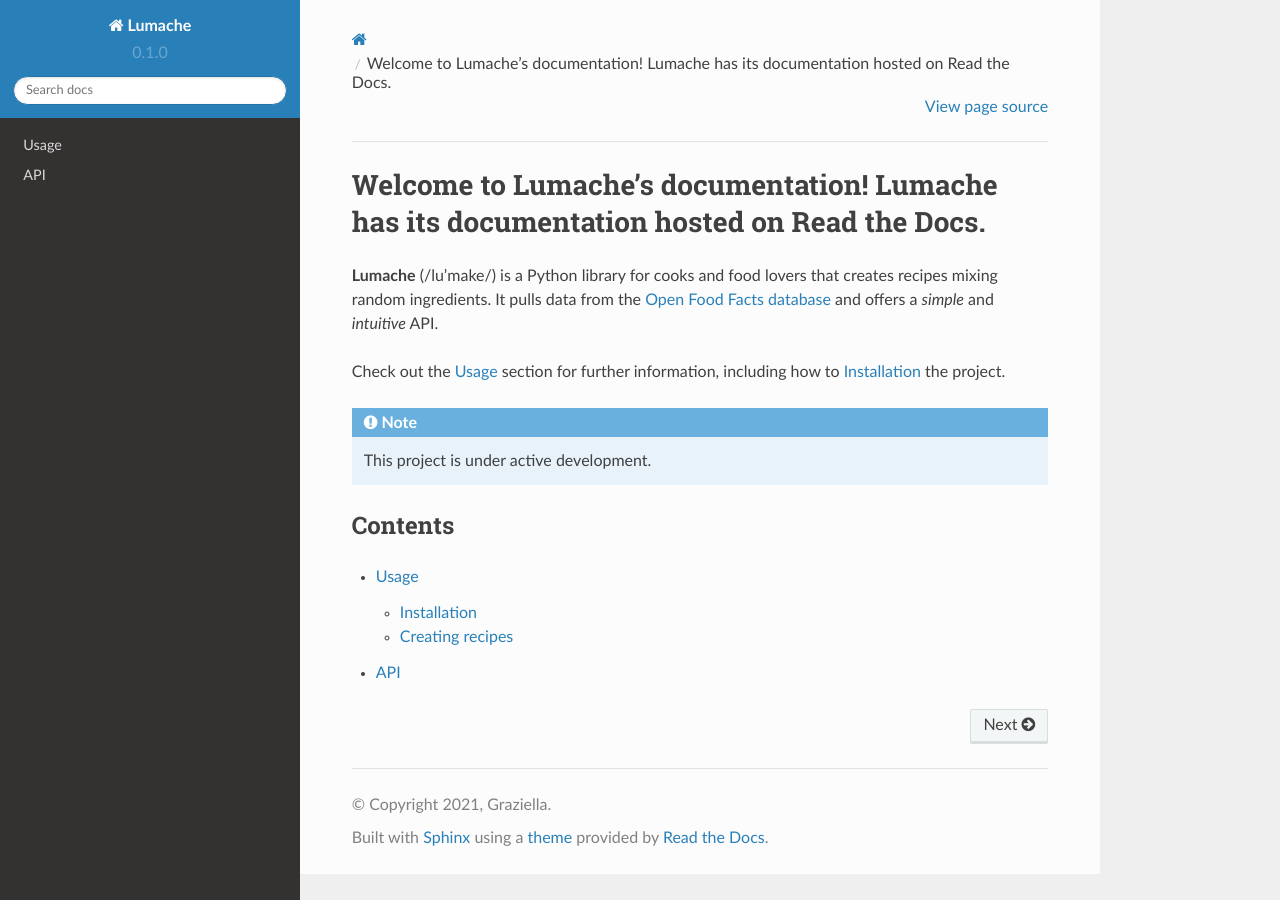
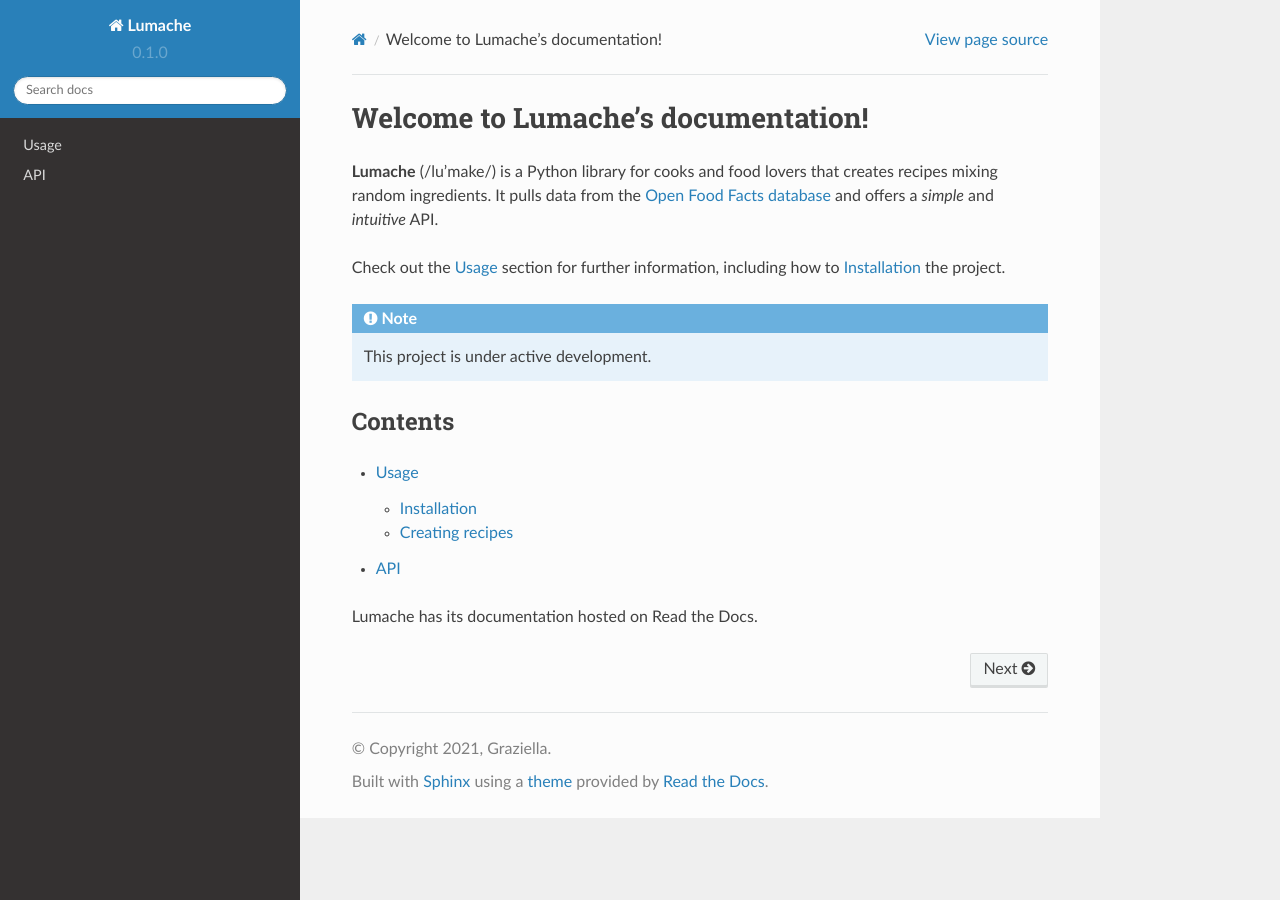
Before and after one commit to linbuliao/rtd_tutorial, a Sphinx documentation site: the page built from docs/source/index.rst, in a window 1280 px wide. Built offline with Sphinx 7.4.7 and the Read the Docs theme 2.0.0, drawn with Linux system fonts in a browser that asks for light colours.

Commit message:
Update index.rst

```diff
--- a/docs/source/index.rst
+++ b/docs/source/index.rst
@@ -1,4 +1,4 @@
-Welcome to Lumache's documentation! Lumache has its documentation hosted on Read the Docs.
+Welcome to Lumache's documentation!
 ===================================
 
 **Lumache** (/lu'make/) is a Python library for cooks and food lovers
```
Also changed, not shown: other parts of docs/source/index.rst (+2 -0 lines).
